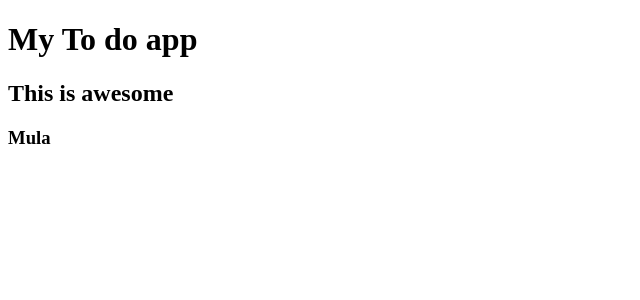
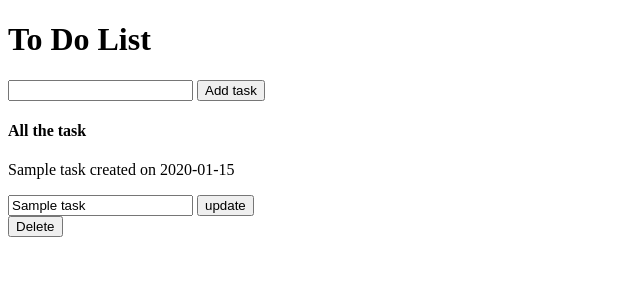
Before and after one commit to prakash-pun/to-do-app-flask, a Flask app: page / in a window 1280 px wide. Shown: the top 300 px of the page, without its empty margins (0-640 px from the left). Run offline with Flask 2, Linux system fonts and the light colour scheme; tables that the repository leaves empty hold one stand-in row (values such as "Sample post").

Commit message:
Update the functionality

```diff
--- a/app/__init__.py
+++ b/app/__init__.py
@@ -1,7 +1,10 @@
 from flask import Flask
 from config import Config
+from flask_sqlalchemy import SQLAlchemy
 
 app = Flask(__name__)
 app.config.from_object(Config)
 
+db = SQLAlchemy(app)
+
 from app import routes
--- a/app/routes.py
+++ b/app/routes.py
@@ -1,8 +1,43 @@
-from app import app
-from flask import render_template
+from app import app, db
+from flask import render_template, request, flash, get_flashed_messages, redirect, url_for
+from datetime import datetime
+from app.forms import AddTaskForm, DeleteTaskForm
+from app.models import Task
 
-@app.route("/")
-@app.route("/home")
-@app.route("/index")
-def index():
-   return render_template('index.html')
+
+@app.route("/", methods=["GET", "POST"])
+def home():
+   form = AddTaskForm()
+   tasks = None
+   if request.form:
+      try:
+         task = Task(title=form.title.data, date=datetime.utcnow())
+         db.session.add(task)
+         db.session.commit()
+         return redirect(url_for('home'))
+      except Exception as e:
+         print("Failed to add Task")
+         print(e)
+   tasks = Task.query.all()
+   return render_template('index.html', tasks=tasks)
+
+@app.route("/update", methods=["POST"])
+def update():
+   try:
+      newTask = request.form.get("newTask")
+      oldTask = request.form.get("oldTask")
+      task = Task.query.filter_by(title=oldTask).first()
+      task.title = newTask
+      db.session.commit()
+   except Exception as e:
+      print("Could not update book title")
+      print(e)
+   return redirect('/')
+
+@app.route("/delete", methods=["POST"])
+def delete():
+   title = request.form.get('task')
+   task = Task.query.filter_by(title=title).first()
+   db.session.delete(task)
+   db.session.commit()
+   return redirect('/')
--- a/app/templates/index.html
+++ b/app/templates/index.html
@@ -6,8 +6,27 @@
    <title>To Do App</title>
 </head>
 <body>
-   <h1>My To do app</h1>
-   <h2>This is awesome</h2>
-   <h3>Mula</h3>
+   <h1>To Do List</h1>
+   <div>
+      <form action="/" method="post">
+         <input type="text" name="title">
+         <input type="submit" value="Add task">
+      </form>
+   </div>
+   <h4>All the task</h4>
+   <div>
+      {% for task in tasks %}
+         <p>{{ task.title }} created on {{ task.date }}</p>
+         <form action="./update" method="POST">
+            <input type="hidden" value="{{ task.title }}" name="oldTask">
+            <input type="text" value="{{ task.title }}" name="newTask">
+            <input type="submit" value="update">
+         </form>
+         <form action="./delete" method="POST">
+            <input type="hidden" value="{{ task.title }}" name="task">
+            <input type="submit" value="Delete">
+         </form>
+      {% endfor %}
+   </div>
 </body>
 </html>
--- a/config.py
+++ b/config.py
@@ -1,3 +1,9 @@
 import os
 class Config(object):
 	SECRET_KEY = os.environ.get('SECRET_KEY') or b'6\xe9\xda\xead\x81\xf7\x8d\xbbH\x87\xe8m\xdd3%'
+
+	SQLALCHEMY_DATABASE_URI = 'sqlite:///site.db'
+
+	basedir = os.path.abspath(os.path.dirname(__file__))
+	SQLALCHEMY_DATABASE_URI = 'sqlite:///' + os.path.join(basedir, 'task.db')
+	SQLALCHEMY_TRACK_MODIFICATIONS = False
```
Also changed, not shown: 1 other file.
